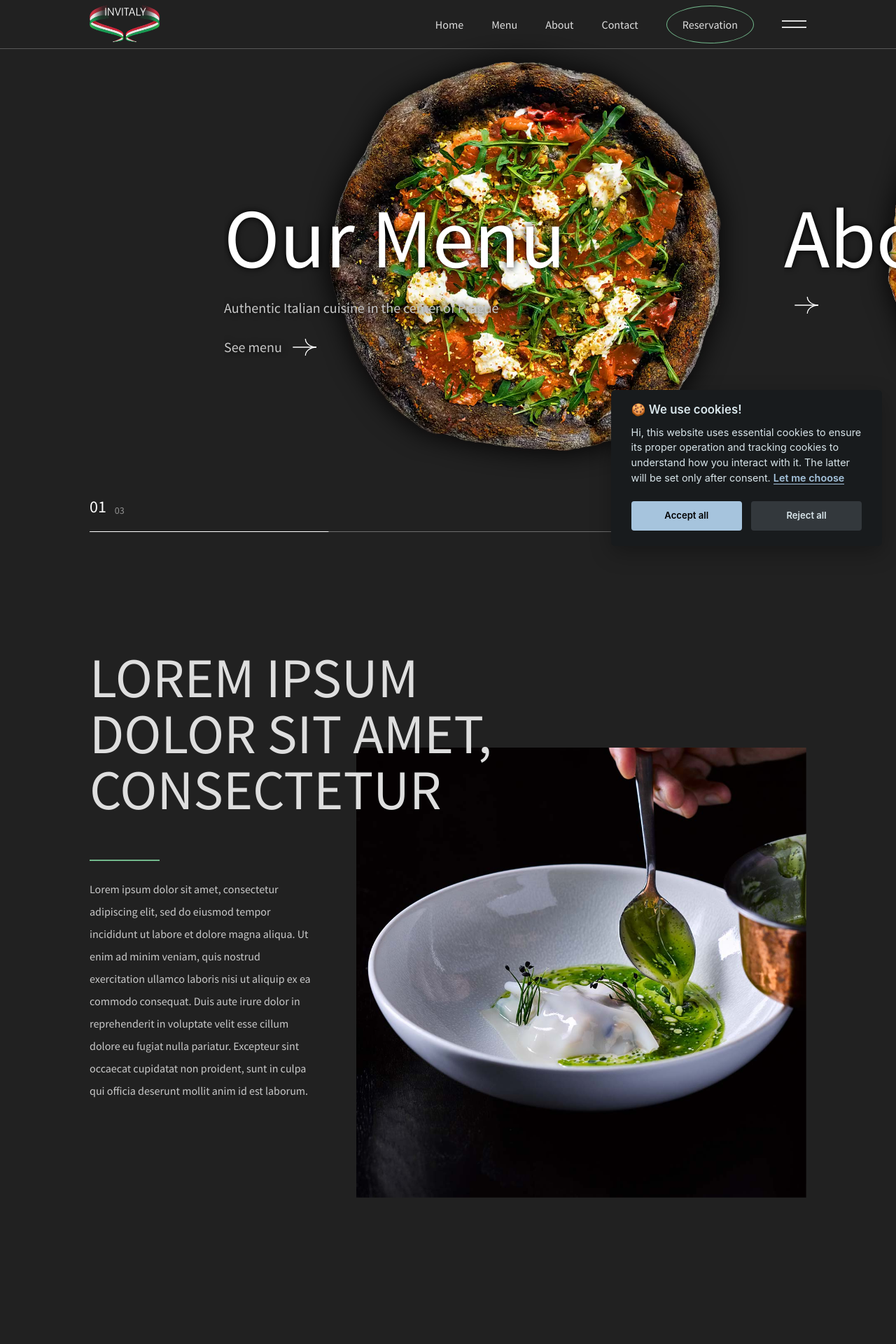
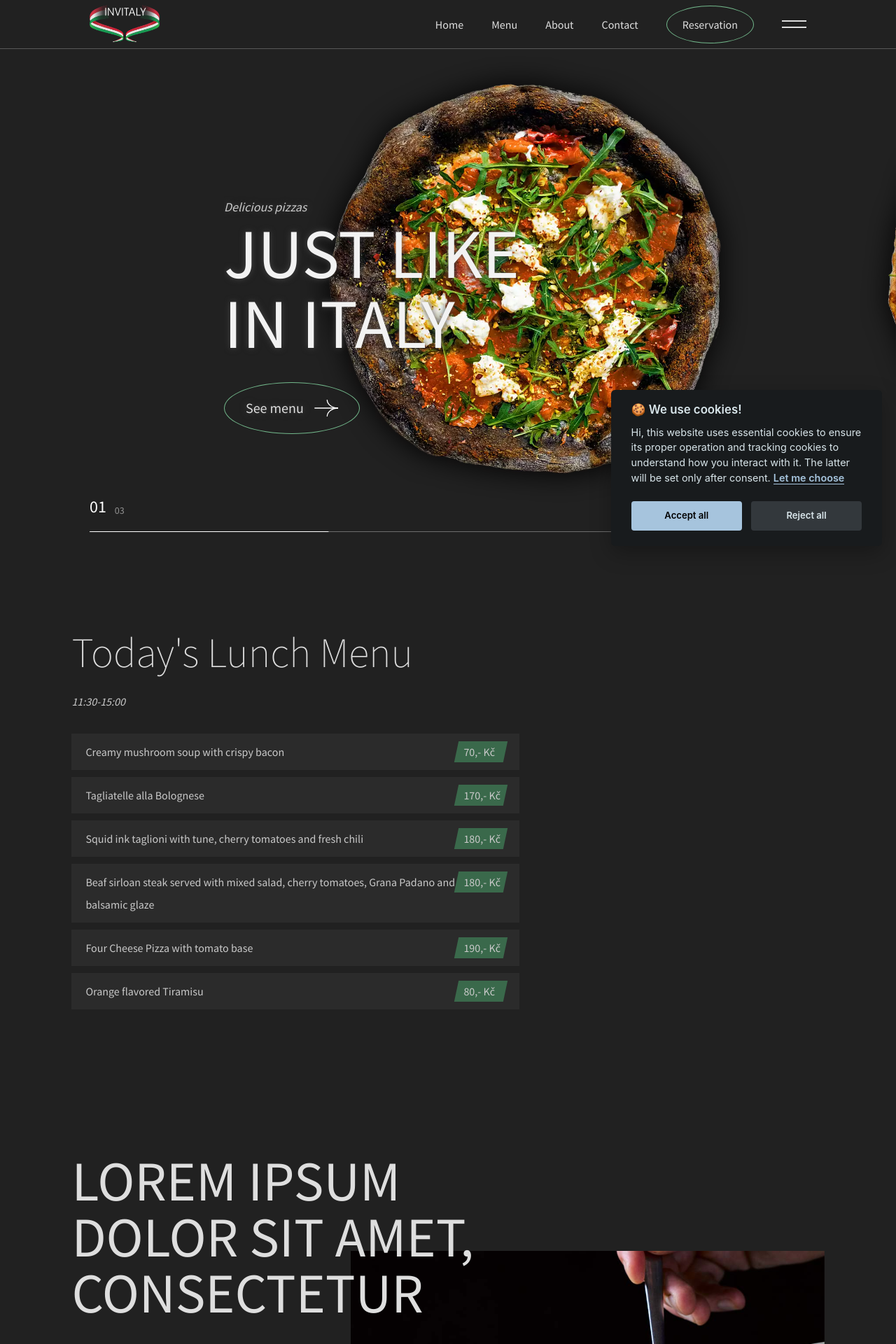
Before and after one commit to notitguy/inv-pizza, a PHP site: page /index.php in a window 1280 px wide. Shown: the top 1920 px of the page at 70% size. Run offline with PHP 8.4, Linux system fonts and the light colour scheme.

Commit message:
Update other pages too

```diff
--- a/about.php
+++ b/about.php
@@ -54,7 +54,7 @@
             <div class="swiper-wrapper is--plate-slider" style="justify-content: center;">
               <div class="swiper-slide is--plate-slider">
                 <div style="top: -9px;" class="plate-slider__image-wrapper">
-                  <img sizes="100vw" srcset="assets/img/611373bcf89e750ff7d38421_wills-p-500.png 500w, assets/img/611373bcf89e750ff7d38421_wills.png 1566w" src="assets/img/611373bcf89e750ff7d38421_wills.png" alt="" class="plate-slider__image">
+                  <img src="assets/img/header/plate-pizza.webp" alt="" class="plate-slider__image">
                 </div>
                 <div class="plate-slider__content-block is--plate-slider">
                   <div class="text--mask">
--- a/assets/css/main.css
+++ b/assets/css/main.css
@@ -86,7 +86,8 @@ h1 {
     font-size: 8rem;
 }
 h2 {
-    font-size: 4rem;
+    font-size: 6rem;
+    font-weight: 300;
 }
 h3 {
     font-size: 2rem;
@@ -200,7 +201,7 @@ body:hover .cursor  {
 /* Utility classes */
 
 .main_wrapper  {
-    padding: 10vw;
+    padding: 8vw;
     overflow: hidden;
 }
 .row {
@@ -463,7 +461,7 @@ body.is--home .slider.--fade-in,
     position: relative;
     display: flex;
     height: 100%;
-    max-width: 62vw;
+    max-width: 57vw;
     min-width: 100vh;
     align-items: flex-start;
 }
@@ -481,7 +479,7 @@ body.is--home .slider.--fade-in,
     height: 110vh;
     max-width: none;
     min-width: 72vw;
-    margin-top: -8vh;
+    /* margin-top: -8vh; */
     object-fit: contain;
 }
 .swiper-button {
@@ -541,7 +539,7 @@ body.is--home .slider.--fade-in,
     grid-template-columns: 1fr 1fr;
     grid-template-rows: auto auto;
     text-decoration: none; */
-    text-shadow: 0 0 10px black;
+    text-shadow: 0 0 10px #444;
     color: var(--body-dark-color-2nd);
 }
 .plate-slider__content-block.is--detail-page {
@@ -580,17 +578,14 @@ body.is--home .slider.--fade-in,
     height: 100vh;
 }
 .plate-slider__title {
-    /* margin-top: 0; */
-    /* margin-bottom: 0; */
-    color: #fff;
-    font-size: 12rem;
-    /* line-height: 120%; */
+    color: hsl(0deg 0% 95%);
+    font-size: 10rem;
     font-weight: 400;
-    /* white-space: pre; */
+    text-transform: uppercase;
 }
 .plate-slider__subtitle {
-    font-size: 2rem;
-    margin-bottom: 2.4rem;
+    font-size: 1.8rem;
+    color: var(--body-dark-color-2nd);
 }
 .text--mask {
     display: flex;
@@ -662,12 +651,12 @@ body.is--home .slider.--fade-in,
 .swiper-button-disabled  {
     display: block;
 }
+.plate-slider__image  {
+    transform: rotate(10deg);
+    transition: all 1.2s ease-in-out;
+}
 .swiper-slide-active .plate-slider__image  {
     transform: rotate(0);
-}
-.plate-slider__image  {
-    transform: rotate(10deg);
-    transition: all 1.2s cubic-bezier(0,  0.55,  0.45,  1);
 }
 .plate-slider, .swiper-slide.is--plate-slider  {
     max-height: -webkit-fill-available;
@@ -679,9 +668,13 @@ body.is--home .slider.--fade-in,
 .plate-slider__btn-block {
     display: flex;
     align-items: center;
+    margin-top: 1rem;
+    border: 1px solid var(--accent-color);
+    border-radius: 50%;
+    padding: 2rem 3rem;
 }
 span.plate-slider__btn {
-    color: var(--body-dark-color-2nd);
+    color: var(--body-dark-color);
     font-size: 2rem;
     margin-right: 1.5rem;
 }
@@ -689,20 +682,24 @@ span.plate-slider__btn {
     height: 2.4rem;
     transform: rotate(180deg);
 }
+
 /* All but homepage */
 body:not(.is--home) .plate-slider__image {
     transform: rotate(0deg);
 }
+body:not(.is--home) .change_right .plate-slider__image {
+    transform: rotate(10deg);
+}
 
 .plate-slider__title,
 .plate-slider__subtitle {
-  transform: translateY(200px);
+  transform: translateY(105%);
   transition: transform ease-in-out 0.7s;
 }
 
 .title_show {
-  transform: translateY(0px);
-  transition: transform ease-in-out 0.7s;
+  transform: translateY(0);
+  transition: transform ease-in-out 0.7s, filter 0.3s;
 }
 
 .change_right {
@@ -718,14 +715,14 @@ body:not(.is--home) .plate-slider__image {
 .is--home .plate-slider__subtitle,
 .is--home .plate-slider__number, /* not used now */
 .is--home .plate-slider__btn-block{
-    transform: translateY(200px);
+    transform: translateY(105%);
     transition: transform ease-in-out 0.7s;
 }
 .is--home .title_show .plate-slider__title,
 .is--home .title_show .plate-slider__subtitle,
 .is--home .title_show .plate-slider__number,
 .is--home .title_show .plate-slider__btn-block{
-    transform: translateY(0px);
+    transform: translateY(0);
     transition: transform ease-in-out 0.7s;
 }
 .is--home .fade_out.swiper-slide-next,
@@ -734,6 +731,14 @@ body:not(.is--home) .plate-slider__image {
 .is--home .fade_out.plate-slider-pagination {
     opacity: 0;
     transition: opacity ease-in-out 0.7s;
+}
+
+.is--home .swiper-slide a {
+    transition: opacity 0.6s ease-in-out;
+    opacity: 0;
+}
+.is--home .swiper-slide-active a {
+    opacity: 1;
 }
 
     /* Background Slider */
@@ -841,6 +852,44 @@ html.wf-design-mode .swiper-wrapper  {
     height: 2px;
     margin-bottom: 2.4rem;
     background-color: var(--accent-color);
+}
+
+/* Daily menu */
+
+ul.daily-menu {
+    display: flex;
+    flex-direction: column;
+    flex-wrap: wrap;
+    gap: 1rem;
+    margin-top: 3rem;
+}
+.daily-menu li {
+    display: flex;
+    flex: 0 0 100%;
+    justify-content: space-between;
+    padding: 1rem 2rem;
+}
+.daily-menu li {
+    background-color: var(--body-dark-bg-2nd);
+}
+.daily-menu span.price {
+    min-width: 60px;
+    margin-left: 1rem;
+    height: fit-content;
+    position: relative;
+    z-index: 1;
+}
+.daily-menu span.price::after {
+    content: '';
+    position: absolute;
+    top: 0.1rem;
+    left: -1rem;
+    width: 70px;
+    height: 30px;
+    background-color: #912833;
+    background-color: var(--accent-color-dark);
+    z-index: -1;
+    transform: skewX(348deg);
 }
 
 footer  {
@@ -1402,6 +1458,9 @@ textarea:not(.error-field):focus-visible {
 @media screen and (min-width: 992px) {
     .is--reversed .three-elements-heading {
         justify-self: right;
+    }
+    ul.daily-menu {
+        max-width: 50vw;
     }
 }
 
--- a/assets/js/main.js
+++ b/assets/js/main.js
@@ -111,7 +111,7 @@ const plateSlider = new Swiper(".plate-slider__slider", {
         slidesPerView: "auto",
         speed: 1200,
         simulateTouch: false,
-        breakpoints: { 0: { shortSwipes: !0, speed: 500 }, 991: { shortSwipes: !1, speed: 1200 } },
+        breakpoints: { 0: { shortSwipes: true, speed: 800 }, 991: { shortSwipes: false, speed: 1200 } },
        navigation: {
           nextEl: ".swiper-button-next",
           prevEl: ".swiper-button-prev",
--- a/blocks/footer.php
+++ b/blocks/footer.php
@@ -4,18 +4,18 @@
           <!-- <a href="/">
             <img class="footer_logo_img" src="assets/img/logo.png" alt="Logo">
           </a> -->
-          <h3>Invitaly EnoTrattoria</h3>
+          <h3>Invitaly Pizzeria</h3>
           <address>
             <ul class="m-b">
-              <li>Vězeňská 4, 110 00 Praha, Czechia</li>
+              <li>Vladislavova 26, 110 00 Praha, Czechia</li>
               <li>
-                <a href="tel:+420222313185">+420 222 313 185</a>
+                <a href="tel:+420773069490">+420 773 069 490</a>
               </li>
               <li>
                 <a href="mailto:hello@invitaly.cz">hello@invitaly.cz</a>
               </li>
             </ul>
-            <a href="https://www.instagram.com/invitaly_enotrattoria/" target="_blank">
+            <a href="https://www.instagram.com/invitaly_pizza/" target="_blank">
               <img src="assets/img/icons/instagram.svg"> Fresh and tasty updates on our Instagram
             </a>
           </address>
@@ -23,7 +23,7 @@
 
         <div class="col-md-3">
           <h3>Otevírací doba</h3>
-          <p>Útery - Sobota</p>
+          <p>Ponděli - Pátek</p>
           <p class="m-b">11:00 - 22:00</p>
           <a href="/reservation" class="primary">Make a reservation</a>
         </div>
@@ -50,12 +50,12 @@
   <script src="https://code.jquery.com/jquery-3.6.0.min.js" integrity="sha256-/xUj+3OJU5yExlq6GSYGSHk7tPXikynS7ogEvDej/m4=" crossorigin="anonymous"></script>
   <?php
     if (stripos($_SERVER['PHP_SELF'], 'index.php')) {
-        echo '<script src="https://unpkg.com/swiper@8/swiper-bundle.min.js"></script>';
+        echo '<script defer src="https://unpkg.com/swiper@8/swiper-bundle.min.js"></script>';
     }
     elseif (stripos($_SERVER['PHP_SELF'], 'reservation.php')) {
-        echo '<script src="https://cdn.jsdelivr.net/npm/litepicker@2.0.12/dist/nocss/litepicker.js"></script>
-        <script src="https://cdn.jsdelivr.net/npm/litepicker/dist/plugins/mobilefriendly.js"></script>
-        <script src="https://cdn.jsdelivr.net/npm/luxon@2.3.1/build/global/luxon.min.js"></script>';
+        echo '<script defer src="https://cdn.jsdelivr.net/npm/litepicker@2.0.12/dist/nocss/litepicker.js"></script>
+        <script defer src="https://cdn.jsdelivr.net/npm/litepicker/dist/plugins/mobilefriendly.js"></script>
+        <script defer src="https://cdn.jsdelivr.net/npm/luxon@2.3.1/build/global/luxon.min.js"></script>';
     }
   ?>
-  <script src="assets/js/main.js"></script>
+  <script defer src="assets/js/main.js"></script>
--- a/blocks/header.php
+++ b/blocks/header.php
@@ -27,7 +27,7 @@
         <a href="#">IT</a>
       </div>
 
-      <ul class="mobile-menu_list">
+      <ul class="mobile-menu_list m-b">
         <li><a href="/">Home</a></li>
         <li><a href="menu">Menu</a></li>
         <li><a href="about">About</a></li>
@@ -35,13 +35,13 @@
       </ul>
       <a href="/reservation" class="primary">Make a reservation</a>
       <div class="small-divider"></div>
-      <h3>Invitaly EnoTrattoria</h3>
+      <h3>Invitaly Pizzeria e Cucina Italiana</h3>
       <address>
         <ul class="m-b">
-          <li>Vězeňská 4, 110 00 Praha, Czechia</li>
-          <li><a href="tel:+420222313185">+420 222 313 185</a></li>
+          <li>Vladislavova 26, 110 00 Praha, Czechia</li>
+          <li><a href="tel:+420773069490">+420 773 069 490</a></li>
           <li class="m-b"><a href="mailto:hello@invitaly.cz">hello@invitaly.cz</a></li>
-          <li>Útery - Sobota</li>
+          <li>Ponděli - Pátek</li>
           <li class="m-b">11:00 - 22:00</li>
         </ul>
         <a href="https://www.instagram.com/invitaly_enotrattoria/" target="_blank">
--- a/index.php
+++ b/index.php
@@ -75,10 +75,10 @@
                   <img src="assets/img/header/plate-pizza-dark.webp" alt="" class="plate-slider__image" />
                 </div>
                 <a href="menu" class="link plate-slider__content-block is--plate-slider">
+                  <div class="text--mask"><i class="plate-slider__subtitle">Delicious pizzas</i></div>
                   <div class="text--mask">
-                    <h2 class="plate-slider__title is--slider-home">Our Menu</h2></div>
+                    <h2 class="plate-slider__title is--slider-home">Just like<br>in Italy</h2></div>
                   <div class="text--mask">
-                    <p class="plate-slider__subtitle">Authentic Italian cuisine in the center of Prague</p>
                     <div class="plate-slider__btn-block">
                       <span class="plate-slider__btn">See menu</span>
                       <img src="assets/img/icons/arrow--white.svg" alt="icon" class="plate-slider__btn-icon" /></div>
@@ -92,11 +92,11 @@
                 </div>
                 <a href="about" class="link plate-slider__content-block is--plate-slider">
                   <div class="text--mask">
-                    <h2 class="plate-slider__title is--slider-home">About</h2>
+                    <h2 class="plate-slider__title is--slider-home">Why<br>Invitaly?</h2>
                   </div>
                   <div class="text--mask">
                     <div class="plate-slider__btn-block">
-                      <span class="plate-slider__btn"></span>
+                      <span class="plate-slider__btn">About us</span>
                       <img src="assets/img/icons/arrow--white.svg" alt="icon" class="plate-slider__btn-icon" />
                     </div>
                   </div>
@@ -139,6 +139,19 @@
       </section>
 
       <section class="main_wrapper">
+        <h2>Today's Lunch Menu</h2>
+        <i>11:30-15:00</i>
+        <ul class="daily-menu">
+          <li><span>Creamy mushroom soup with crispy bacon</span><span class="price">70,- Kč</span></li>
+          <li><span>Tagliatelle alla Bolognese</span><span class="price">170,- Kč</span></li>
+          <li><span>Squid ink taglioni with tune, cherry tomatoes and fresh chili</span><span class="price">180,- Kč</span></li>
+          <li><span>Beaf sirloan steak served with mixed salad, cherry tomatoes, Grana Padano and balsamic glaze</span><span class="price">180,- Kč</span></li>
+          <li><span>Four Cheese Pizza with tomato base</span><span class="price">190,- Kč</span></li>
+          <li><span>Orange flavored Tiramisu</span><span class="price">80,- Kč</span></li>
+        </ul>
+      </section>
+
+      <section class="main_wrapper">
         <div class="grid three-elements-layout__grid">
           <div class="three-elements-heading">
             <h1 class="heading--xlarge">Lorem ipsum dolor sit amet, consectetur</h1>
@@ -151,8 +164,8 @@
             <img src="assets/img/616fcd16cb902a14e81c1acf_rijks-diner-wit-bord-groen-sausje1-1.jpg" loading="lazy" alt="" />
           </div>
       </div>
+      </section>
 
-      </section>
       <section class="main_wrapper">
         <div class="grid three-elements-layout__grid is--reversed">
           <div class="three-elements-heading">
--- a/menu.php
+++ b/menu.php
@@ -52,7 +52,7 @@
             <div class="is--plate-slider">
               <div class="swiper-slide is--plate-slider">
                 <div style="top: -9px;" class="plate-slider__image-wrapper">
-                  <img sizes="100vw" srcset="assets/img/611373bc45c6e61e374c543b_joris-bijdendijk-p-500.png 500w, assets/img/611373bc45c6e61e374c543b_joris-bijdendijk-p-800.png 800w, assets/img/611373bc45c6e61e374c543b_joris-bijdendijk-p-1080.png 1080w, assets/img/611373bc45c6e61e374c543b_joris-bijdendijk.png 1566w" src="assets/img/611373bc45c6e61e374c543b_joris-bijdendijk.png" alt="" class="plate-slider__image" />
+                  <img src="assets/img/header/plate-pizza-dark.webp" alt="" class="plate-slider__image" />
                 </div>
                 <div class="plate-slider__content-block is--plate-slider">
                   <div class="text--mask">
```
Also changed, not shown: other parts of assets/css/main.css (+30 -26 lines).
